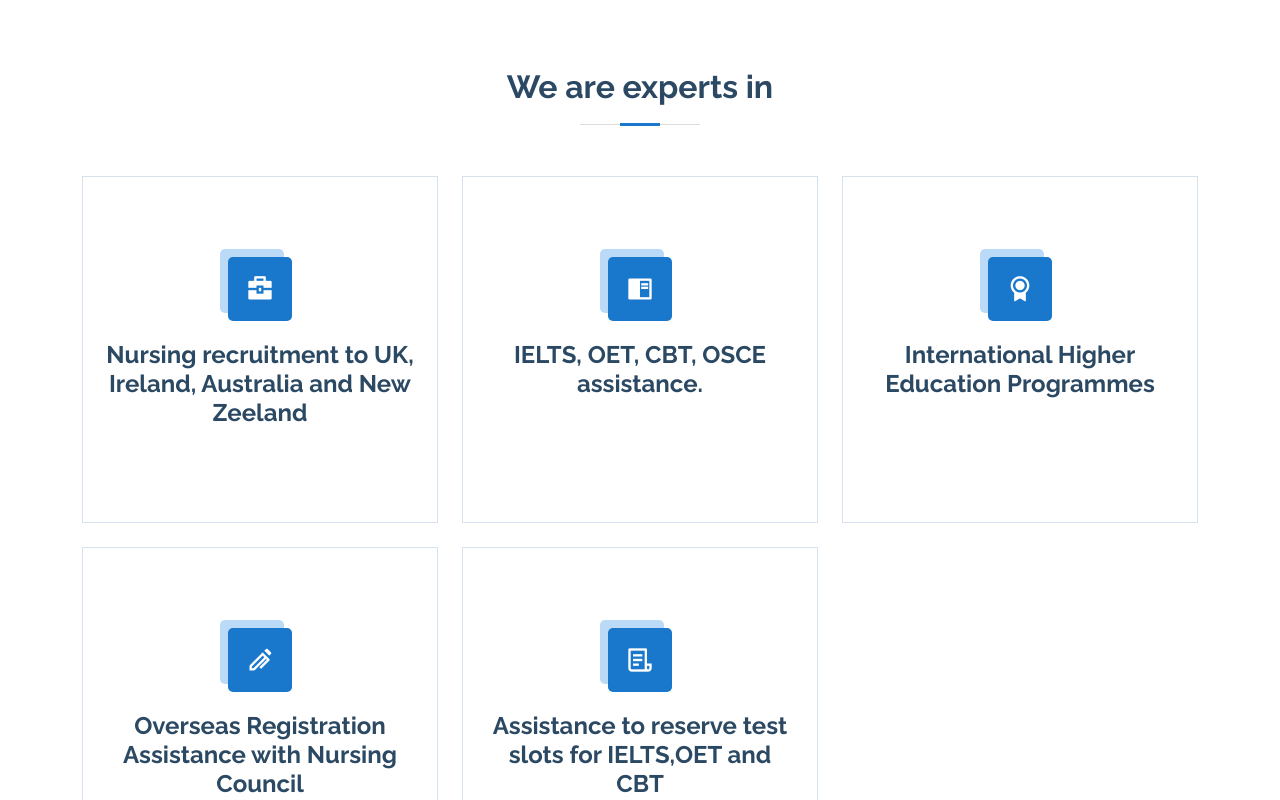
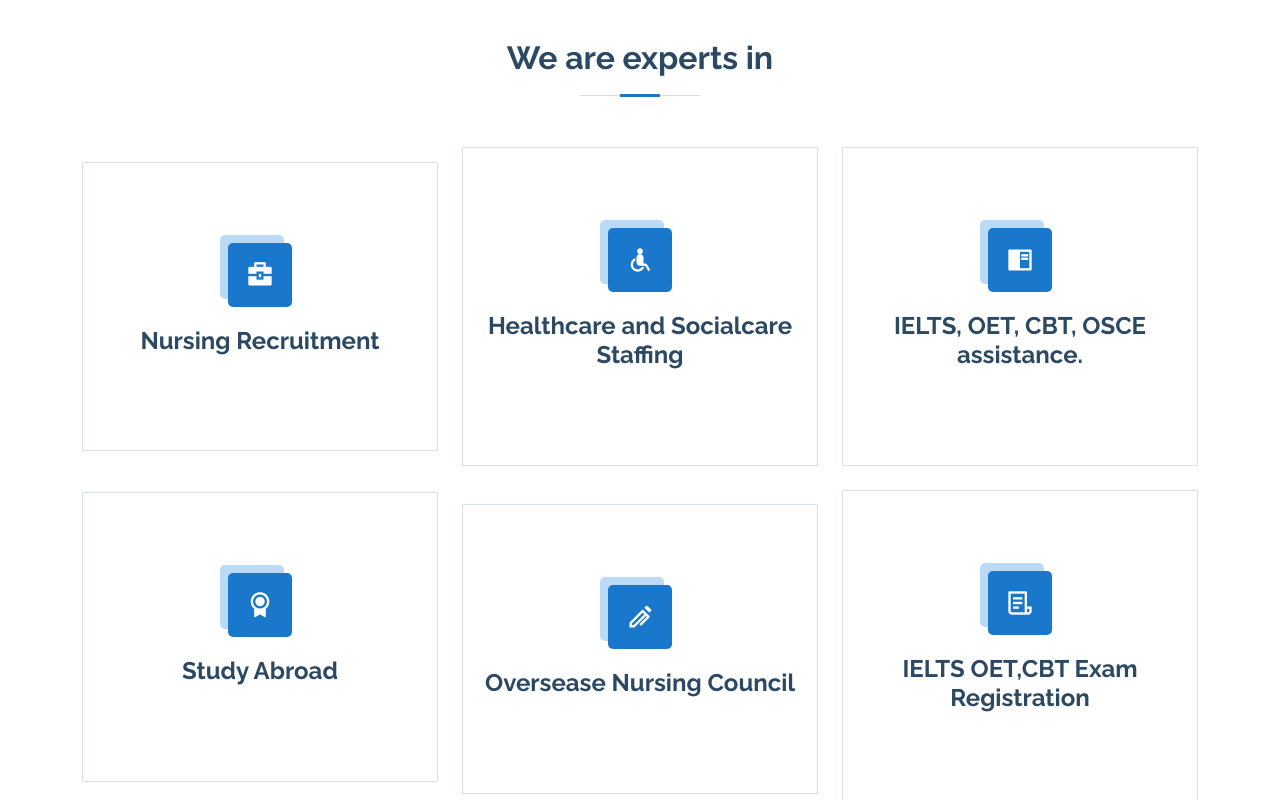
Before and after one commit to rnglobal/rnglobal.github.io, a plain HTML site: page index.html in a window 1280 px wide. Shown: the part 2000-2800 px from the top of the page. Drawn offline with nearby package versions, Linux system fonts and the light colour scheme.

Commit message:
addded mentioned updates

```diff
--- a/index.html
+++ b/index.html
@@ -61,7 +61,9 @@
 
       <!-- <h1 class="logo me-auto"><a href="index.html">RN Global Solutions</a></h1> -->
       <!-- Uncomment below if you prefer to use an image logo -->
-      <a href="index.html" class="logo me-auto"><img src="assets/img/logoNew.png" alt="" class="img-fluid"> <span class="d-none d-md-inline">RN Global</span></a>
+      <a href="index.html" class="logo me-auto d-flex"><img src="assets/img/logoNew.png" alt="" class="img-fluid"><div class="px-2">
+        <span class="d-none d-md-inline">RN Global <br> Solutions</span>
+      </div></a>
 
       <nav id="navbar" class="navbar order-last order-lg-0">
         <ul>
@@ -107,7 +109,7 @@
 
         <div class="pt-5">
           <h1>Service for Excellence</h1>
-        <h2 class="">International nurse recruitment agency, placing thousands of nurses across Australia, New Zeeland, Europe, USA and Middle East</h2>
+        <h2 class="">International nurse recruitment agency, placing thousands of nurses across  UK, Ireland, Australia and Newzeeland</h2>
         <div class="">
           <a href="#contact" class="btn-get-started scrollto">Contact us</a>
         </div>
@@ -250,7 +252,7 @@
             <div class="icon-box">
               <div class="icon"><i class="bx bx-gift"></i></div>
               <h4 class="title"><a href="#">Transparent</a></h4>
-              <p class="description">Guided by the principle of “transparency,” as a firm we strive to be the difference for our clients, and out candidates. </p>
+              <p class="description">Guided by the principle of “transparency,” as a firm we strive to be the difference for our clients, and our candidates. </p>
             </div>
 
             <div class="icon-box">
@@ -317,16 +319,23 @@
           <!-- <p>Magnam dolores commodi suscipit. Necessitatibus eius consequatur ex aliquid fuga eum quidem. Sit sint consectetur velit. Quisquam quos quisquam cupiditate. Et nemo qui impedit suscipit alias ea. Quia fugiat sit in iste officiis commodi quidem hic quas.</p> -->
         </div>
 
-        <div class="row">
-          <div class="col-lg-4 col-md-6 d-flex align-items-stretch">
+        <div class="row flex justify-content-center align-items-center">
+          <div class="col-lg-4 col-md-6  align-items-stretch">
             <div class="icon-box">
               <div class="icon"><i class="ri-briefcase-4-fill"></i></div>
-              <h4><a href="#">Nursing recruitment to UK, Ireland, Australia and New Zeeland</a></h4>
+              <h4><a href="#">Nursing Recruitment</a></h4>
+
+            </div>
+          </div>
+          <div class="col-lg-4 col-md-6  align-items-stretch mt-4 mt-md-0">
+            <div class="icon-box">
+              <div class="icon"><i class="ri-wheelchair-fill"></i></div>
+              <h4><a href="#">Healthcare and Socialcare Staffing</a></h4>
 
             </div>
           </div>
 
-          <div class="col-lg-4 col-md-6 d-flex align-items-stretch mt-4 mt-md-0">
+          <div class="col-lg-4 col-md-6  align-items-stretch mt-4 mt-md-0">
             <div class="icon-box">
               <div class="icon"><i class="ri-book-read-fill"></i></div>
               <h4><a href="#">IELTS, OET, CBT, OSCE assistance.</a></h4>
@@ -334,26 +343,26 @@
             </div>
           </div>
 
-          <div class="col-lg-4 col-md-6 d-flex align-items-stretch mt-4 mt-lg-0">
+          <div class="col-lg-4 col-md-6  align-items-stretch mt-4 mt-lg-0">
             <div class="icon-box">
               <div class="icon"><i class="ri-award-fill"></i></div>
-              <h4><a href="#">International Higher Education Programmes</a></h4>
+              <h4><a href="#">Study Abroad</a></h4>
 
             </div>
           </div>
 
-          <div class="col-lg-4 col-md-6 d-flex align-items-stretch mt-4">
+          <div class="col-lg-4 col-md-6  align-items-stretch mt-4">
             <div class="icon-box">
               <div class="icon"><i class="ri-ball-pen-line"></i></div>
-              <h4><a href="#">Overseas Registration Assistance with Nursing Council</a></h4>
+              <h4><a href="#">Oversease Nursing Council</a></h4>
 
             </div>
           </div>
 
-          <div class="col-lg-4 col-md-6 d-flex align-items-stretch mt-4">
+          <div class="col-lg-4 col-md-6  align-items-stretch mt-4">
             <div class="icon-box">
               <div class="icon"><i class="ri-file-list-3-line"></i></div>
-              <h4><a href="#">Assistance to reserve test slots for IELTS,OET and CBT</a></h4>
+              <h4><a href="#">IELTS OET,CBT Exam Registration</a></h4>
 
             </div>
           </div>
```
Also changed, not shown: FindJob.html (+4 -1 lines), Hire.html (+4 -1 lines).
